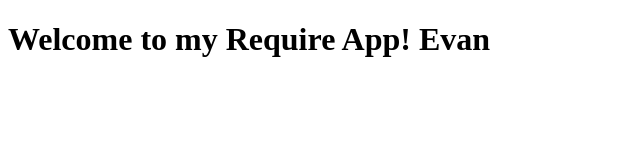
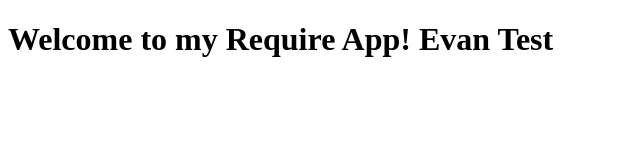
Before and after one commit to agentfitz/requirejs-test, a plain HTML site: page index.html in a window 1280 px wide. Shown: the whole page, without its empty margins (0-640 px from the left). Drawn offline with Linux system fonts and the light colour scheme.

Commit message:
add "Test"

```diff
--- a/index.html
+++ b/index.html
@@ -5,7 +5,7 @@
 </head>
 <body>
 
-	<h1>Welcome to my Require App! Evan</h1>
+	<h1>Welcome to my Require App! Evan Test</h1>
 
 	<script data-main="lib/main" src="lib/vendor/require.js"></script>
 </body>
```
